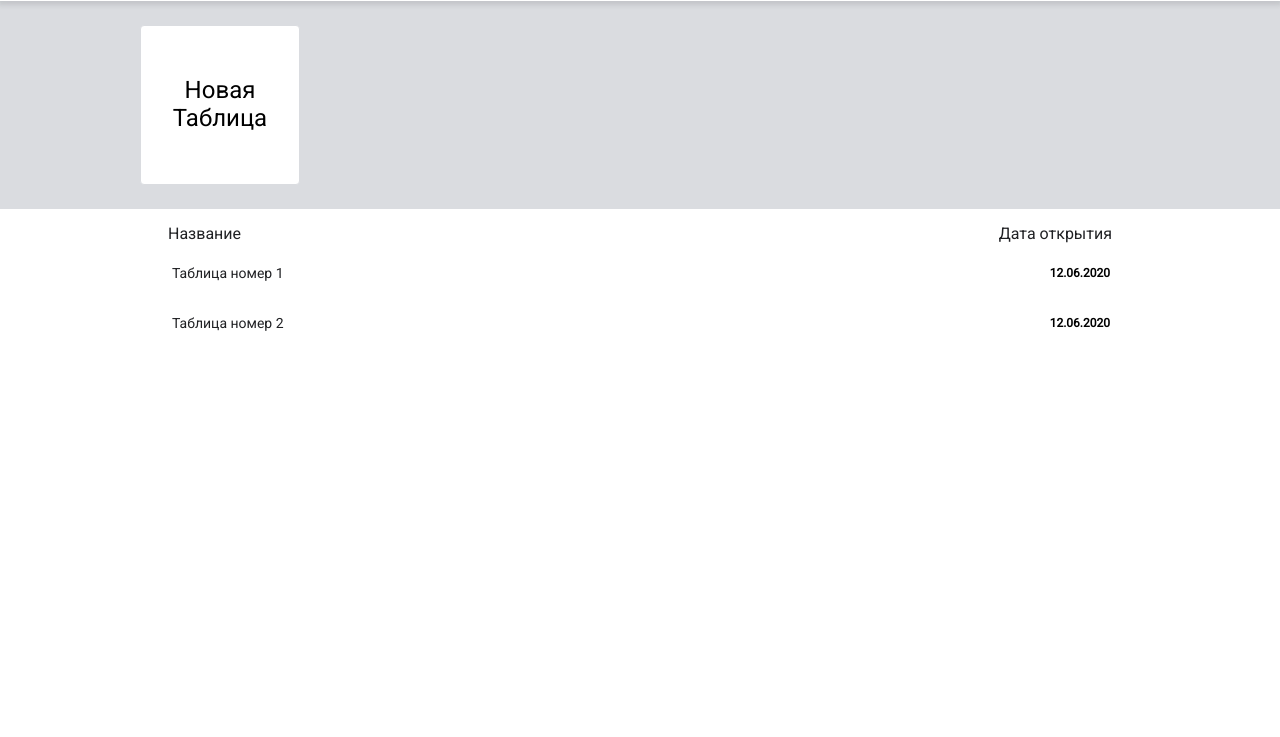
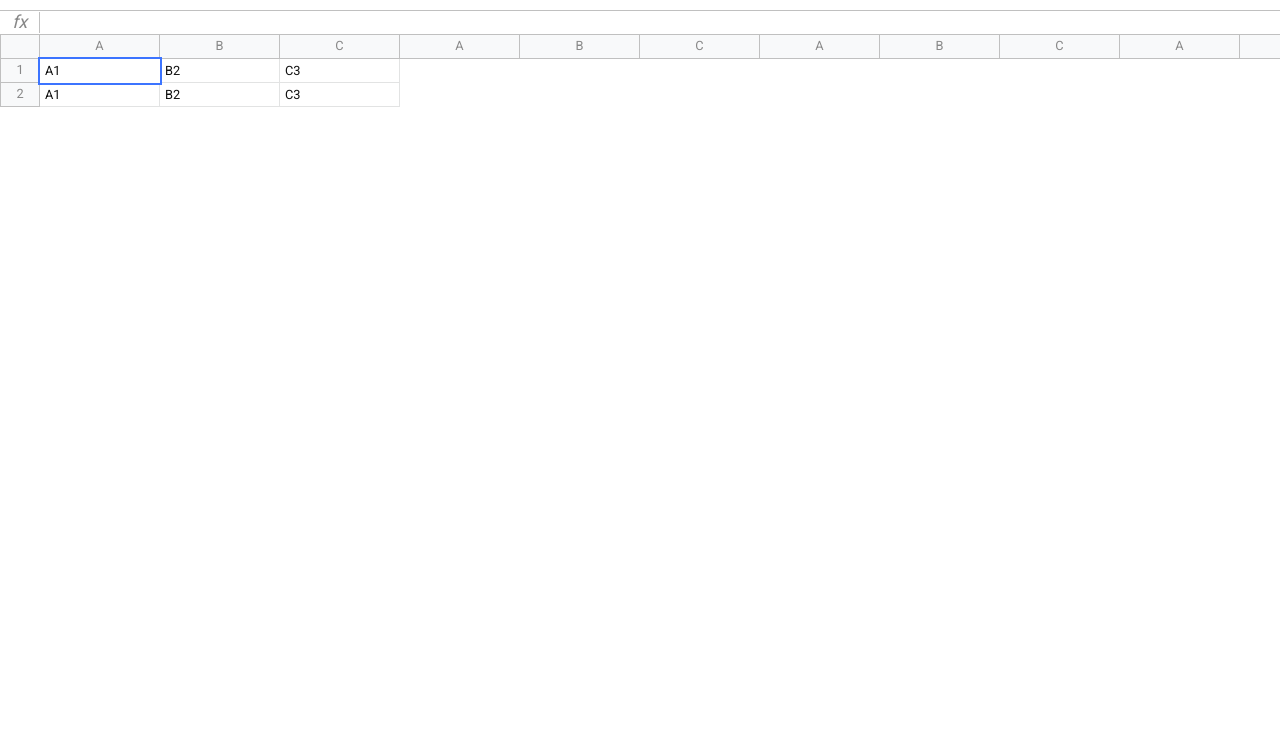
Before and after one commit to Ellizard/excel, a website built with webpack: page src/index.html in a window 1280 px wide. Shown: the part 63-800 px from the top of the page. Built offline with nearby package versions, Linux system fonts and the light colour scheme.

Commit message:
excel components

```diff
--- a/package.json
+++ b/package.json
@@ -27,6 +27,7 @@
   "browserslist": "> 0.25%, not dead",
   "devDependencies": {
     "@babel/core": "^7.8.4",
+    "@babel/plugin-proposal-class-properties": "^7.10.4",
     "@babel/polyfill": "^7.11.5",
     "@babel/preset-env": "^7.8.4",
     "babel-eslint": "^10.1.0",
@@ -48,6 +49,7 @@
   },
   "dependencies": {
     "@babel/core": "^7.11.6",
-    "babel-loader": "^8.1.0"
+    "babel-loader": "^8.1.0",
+    "normalize.css": "^8.0.1"
   }
 }
--- /dev/null
+++ b/src/components/excel/Excel.js
@@ -0,0 +1,24 @@
+import {$} from "@core/dom";
+
+export class Excel {
+  constructor(selector, options) {
+    this.$el = document.querySelector(selector);
+    this.components = options.components || [];
+  }
+
+  getRoot() {
+    const $root = $.create('div', 'excel');
+    this.components.forEach(Component => {
+      const $el = $.create('div', Component.className);
+      const component = new Component($el);
+      $el.innerHTML = component.toHTML();
+      $root.append($el);
+    });
+
+    return $root;
+  }
+
+  render() {
+    this.$el.append(this.getRoot());
+  }
+}
--- /dev/null
+++ b/src/components/formula/Formula.js
@@ -0,0 +1,12 @@
+import {ExcelComponent} from '@core/ExcelComponent';
+
+export class Formula extends ExcelComponent {
+  static className = 'excel__formula';
+
+  toHTML() {
+    return `
+      <div class="info">fx</div>
+      <div class="input" contenteditable spellcheck="false"></div>
+     `;
+  }
+}
--- /dev/null
+++ b/src/components/header/Header.js
@@ -0,0 +1,19 @@
+import {ExcelComponent} from '@core/ExcelComponent';
+
+export class Header extends ExcelComponent {
+  static className = 'excel__header';
+
+  toHTML() {
+    return `
+      <input type="text" class="input" value="Новая таблица" />
+      <div>
+        <div class="button">
+          <i class="material-icons">delete</i>
+        </div>
+        <div class="button">
+          <i class="material-icons">exit_to_app</i>
+        </div>
+      </div>
+    `;
+  }
+}
--- /dev/null
+++ b/src/components/table/Table.js
@@ -0,0 +1,133 @@
+import {ExcelComponent} from '@core/ExcelComponent';
+
+export class Table extends ExcelComponent {
+  static className = 'excel__table';
+
+  toHTML() {
+    return `
+      <div class="row">
+
+        <div class="row-info"></div>
+
+        <div class="row-data">
+          <div class="column">
+            A
+          </div>
+          <div class="column">
+            B
+          </div>
+          <div class="column">
+            C
+          </div>
+          <div class="column">
+            A
+          </div>
+          <div class="column">
+            B
+          </div>
+          <div class="column">
+            C
+          </div>
+          <div class="column">
+            A
+          </div>
+          <div class="column">
+            B
+          </div>
+          <div class="column">
+            C
+          </div>
+          <div class="column">
+            A
+          </div>
+          <div class="column">
+            B
+          </div>
+          <div class="column">
+            C
+          </div>
+          <div class="column">
+            A
+          </div>
+          <div class="column">
+            B
+          </div>
+          <div class="column">
+            C
+          </div>
+          <div class="column">
+            A
+          </div>
+          <div class="column">
+            B
+          </div>
+          <div class="column">
+            C
+          </div>
+          <div class="column">
+            A
+          </div>
+          <div class="column">
+            B
+          </div>
+          <div class="column">
+            C
+          </div>
+          <div class="column">
+            A
+          </div>
+          <div class="column">
+            B
+          </div>
+          <div class="column">
+            C
+          </div>
+          <div class="column">
+            A
+          </div>
+          <div class="column">
+            B
+          </div>
+          <div class="column">
+            C
+          </div>
+          <div class="column">
+            A
+          </div>
+          <div class="column">
+            B
+          </div>
+          <div class="column">
+            C
+          </div>
+
+        </div>
+
+      </div>
+
+      <div class="row">
+        <div class="row-info">
+          1
+        </div>
+
+        <div class="row-data">
+          <div class="cell selected" contenteditable="">A1</div>
+          <div class="cell" contenteditable="">B2</div>
+          <div class="cell" contenteditable="">C3</div>
+        </div>
+      </div>
+
+      <div class="row">
+        <div class="row-info">
+          2
+        </div>
+
+        <div class="row-data">
+          <div class="cell">A1</div>
+          <div class="cell">B2</div>
+          <div class="cell">C3</div>
+        </div>
+      </div>
+    `;
+  }
+}
--- /dev/null
+++ b/src/components/toolbar/Toolbar.js
@@ -0,0 +1,33 @@
+import {ExcelComponent} from '@core/ExcelComponent';
+
+export class Toolbar extends ExcelComponent {
+  static className = 'excel__toolbar';
+
+  toHTML() {
+    return `
+      <div class="button">
+        <i class="material-icons">format_align_left</i>
+      </div>
+
+      <div class="button">
+        <i class="material-icons">format_align_center</i>
+      </div>
+
+      <div class="button">
+        <i class="material-icons">format_align_right</i>
+      </div>
+
+      <div class="button">
+        <i class="material-icons">format_bold</i>
+      </div>
+
+      <div class="button">
+        <i class="material-icons">format_italic</i>
+      </div>
+
+      <div class="button">
+        <i class="material-icons">format_underlined</i>
+      </div>
+    `
+  }
+}
--- /dev/null
+++ b/src/core/DomListener.js
@@ -0,0 +1,8 @@
+export class DomListener {
+  constructor($root) {
+    if (!$root) {
+      throw new Error('No $root provided for DOMListener')
+    }
+    this.$root = $root;
+  }
+}
--- /dev/null
+++ b/src/core/ExcelComponent.js
@@ -0,0 +1,8 @@
+import {DomListener} from '@core/DomListener';
+
+export class ExcelComponent extends DomListener {
+  // Возвращает шаблон компонента.
+  toHTML() {
+    return ''
+  }
+}
--- /dev/null
+++ b/src/core/dom.js
@@ -0,0 +1,15 @@
+class Dom {
+
+}
+
+export function $() {
+  return Dom();
+};
+
+$.create = (tagName, classes = '') => {
+  const el = document.createElement(tagName);
+  if (classes) {
+    el.classList.add(classes)
+  }
+  return el;
+}
--- a/src/index.html
+++ b/src/index.html
@@ -11,48 +11,7 @@
 </head>
 <body>
 
-  <div id="app">
-
-    <div class="db">
-
-      <div class="db__header">
-        <h1>Excel Dashboard</h1>
-      </div>
-
-      <div class="db__new">
-        <div class="db__view">
-          <a href="#" class="db__create">
-            Новая <br /> Таблица
-          </a>
-        </div>
-      </div>
-
-      <div class="db__table db__view">
-
-        <div class="db__list-header">
-          <span>Название</span>
-          <span>Дата открытия</span>
-        </div>
-
-        <ul class="db__list">
-
-          <li class="db__record">
-            <a href="#">Таблица номер 1</a>
-            <strong>12.06.2020</strong>
-          </li>
-
-          <li class="db__record">
-            <a href="#">Таблица номер 2</a>
-            <strong>12.06.2020</strong>
-          </li>
-
-        </ul>
-
-      </div>
-
-    </div>
-
-  </div>
+  <div id="app"></div>
 
 </body>
 </html>
--- a/src/index.js
+++ b/src/index.js
@@ -1,3 +1,16 @@
-import './scss/index.scss'
+import './scss/index.scss';
+import {Excel} from '@/components/excel/Excel';
+import {Header} from '@/components/header/Header';
+import {Formula} from '@/components/formula/Formula';
+import {Table} from '@/components/table/Table';
+import {Toolbar} from '@/components/toolbar/Toolbar';
 
-console.log('Working!')
+const excel = new Excel('#app', {
+  components: [
+    Header, Toolbar, Formula, Table
+  ]
+});
+
+
+excel.render();
+console.log(excel, ' excel');
--- a/webpack.config.js
+++ b/webpack.config.js
@@ -13,22 +13,20 @@ const jsLoaders = () => {
   const loaders = [ {
     loader: 'babel-loader',
     options: {
-      presets: ['@babel/preset-env']
+      presets: ['@babel/preset-env'],
+      plugins: ['@babel/plugin-proposal-class-properties']
     }
   }]
-
   if (isDev) {
     loaders.push('eslint-loader')
   }
-
-
   return loaders;
 }
 
 module.exports = {
   context: path.resolve(__dirname, 'src'),
   mode: 'development',
-  entry: ['@babel/polyfill',  './index.js'],
+  entry: ['@babel/polyfill', './index.js'],
   output: {
     filename: fileName('js'),
     path: path.resolve(__dirname, 'dist')
```
Also changed, not shown: src/assets/dashboard.html (added, +58 -0 lines), src/module.js (deleted, +0 -8 lines), 2 other files.
